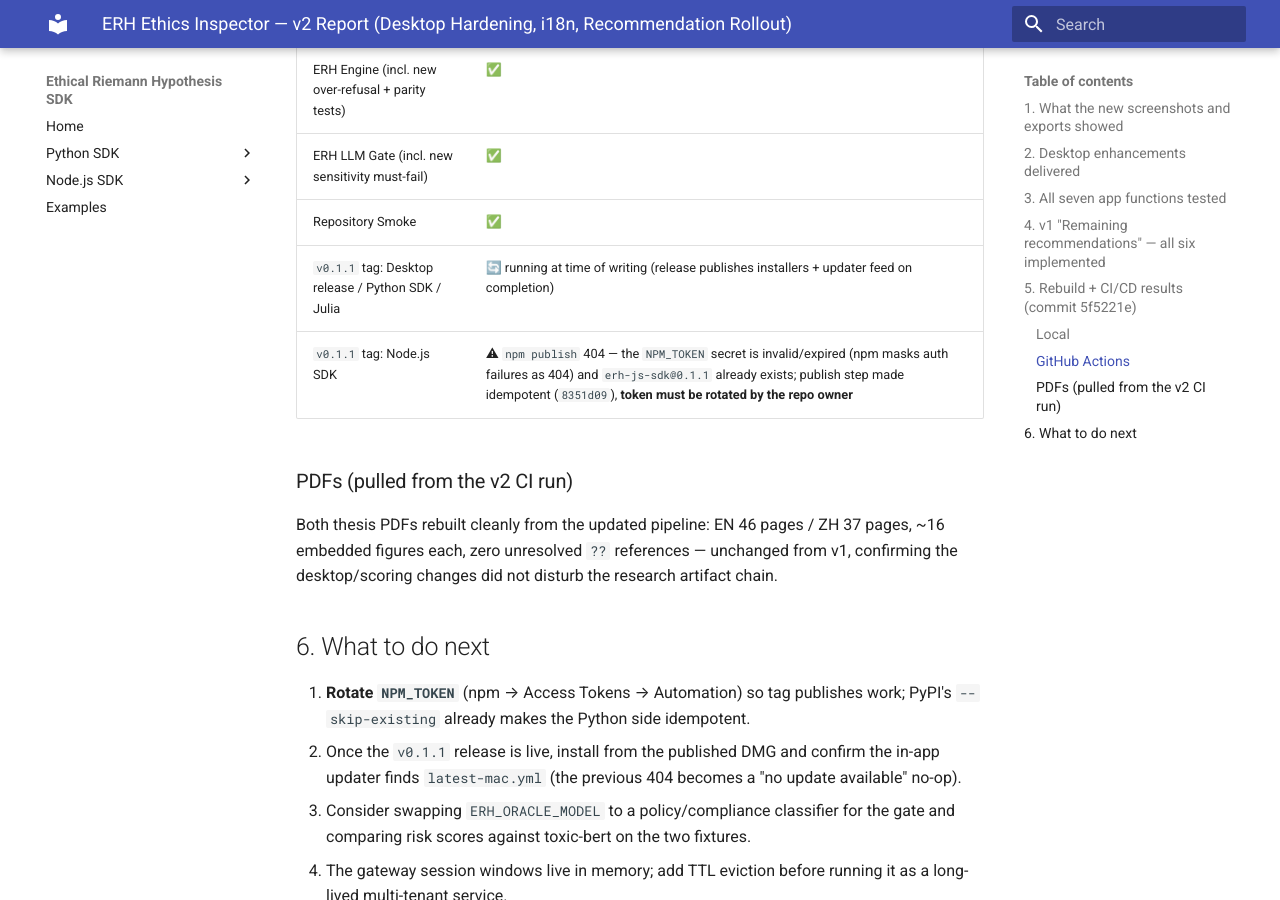
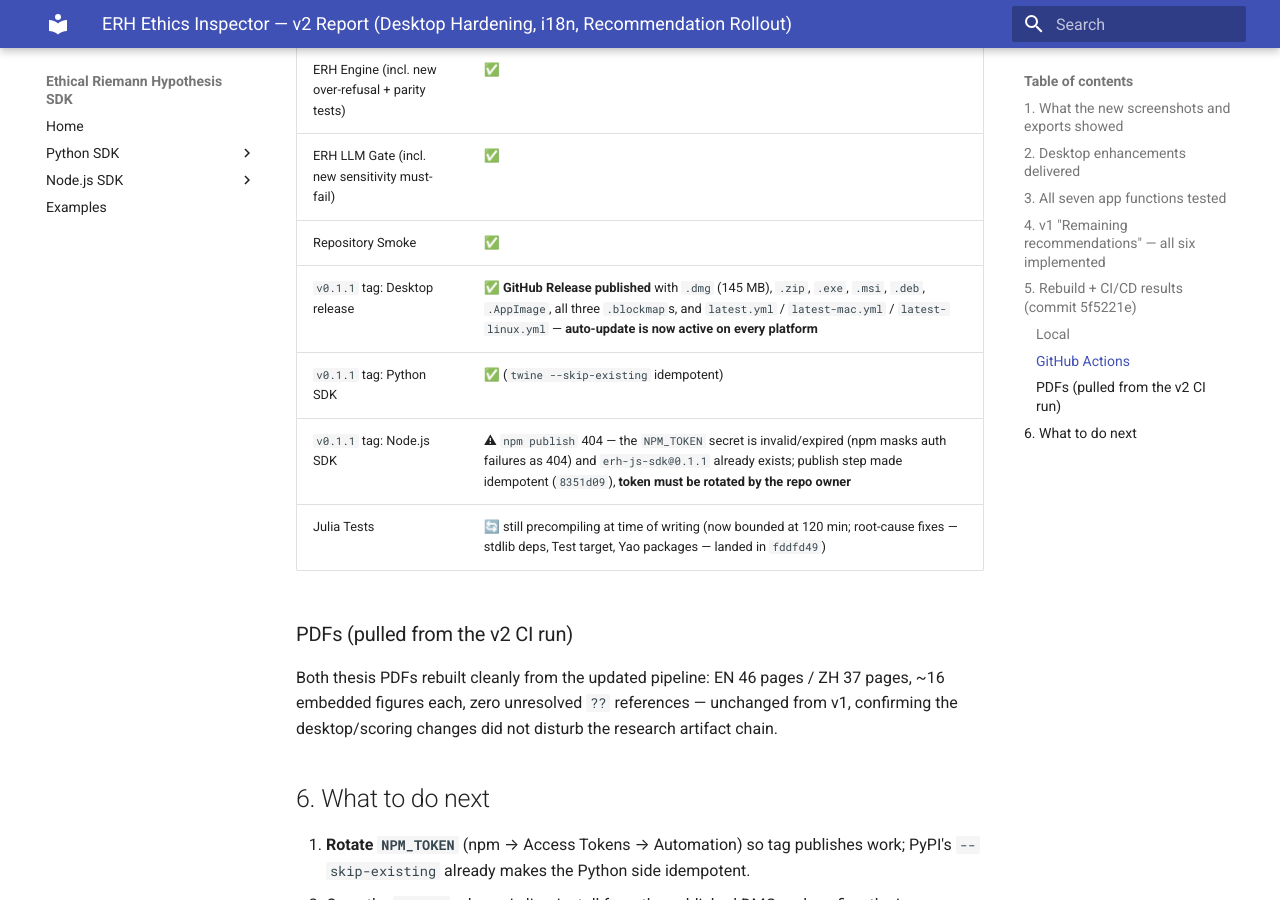
Before and after one commit to dennislee928/Ethic-Latex, an MkDocs documentation site: the page built from docs/report_v2.md, in a window 1280 px wide and 900 px high, scrolled down 3324 px. Built offline with MkDocs 1.6.1 and Material for MkDocs 9.7.7, drawn with Linux system fonts in a browser that asks for light colours.

Commit message:
report_v2: record v0.1.1 release publication and tag-run outcomes
Co-Authored-By: Claude Fable 5 <noreply@anthropic.com>

```diff
--- a/docs/report_v2.md
+++ b/docs/report_v2.md
@@ -100,8 +100,10 @@ blockmaps + `latest-mac.yml`, re-frozen sidecar inside, launch-verified.
 | ERH Engine (incl. new over-refusal + parity tests) | ✅ |
 | ERH LLM Gate (incl. new sensitivity must-fail) | ✅ |
 | Repository Smoke | ✅ |
-| `v0.1.1` tag: Desktop release / Python SDK / Julia | 🔄 running at time of writing (release publishes installers + updater feed on completion) |
+| `v0.1.1` tag: Desktop release | ✅ **GitHub Release published** with `.dmg` (145 MB), `.zip`, `.exe`, `.msi`, `.deb`, `.AppImage`, all three `.blockmap`s, and `latest.yml` / `latest-mac.yml` / `latest-linux.yml` — **auto-update is now active on every platform** |
+| `v0.1.1` tag: Python SDK | ✅ (`twine --skip-existing` idempotent) |
 | `v0.1.1` tag: Node.js SDK | ⚠ `npm publish` 404 — the `NPM_TOKEN` secret is invalid/expired (npm masks auth failures as 404) and `erh-js-sdk@0.1.1` already exists; publish step made idempotent (`8351d09`), **token must be rotated by the repo owner** |
+| Julia Tests | 🔄 still precompiling at time of writing (now bounded at 120 min; root-cause fixes — stdlib deps, Test target, Yao packages — landed in `fddfd49`) |
 
 ### PDFs (pulled from the v2 CI run)
 
```
